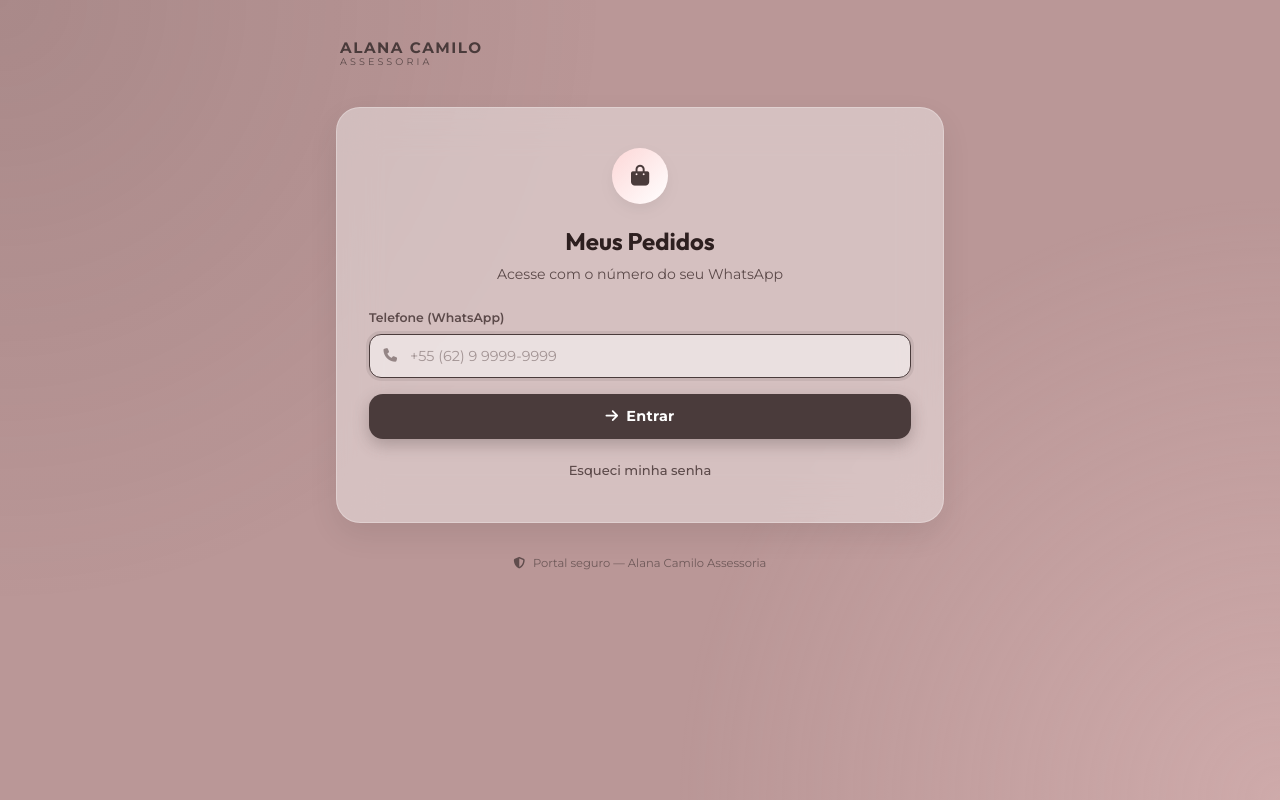
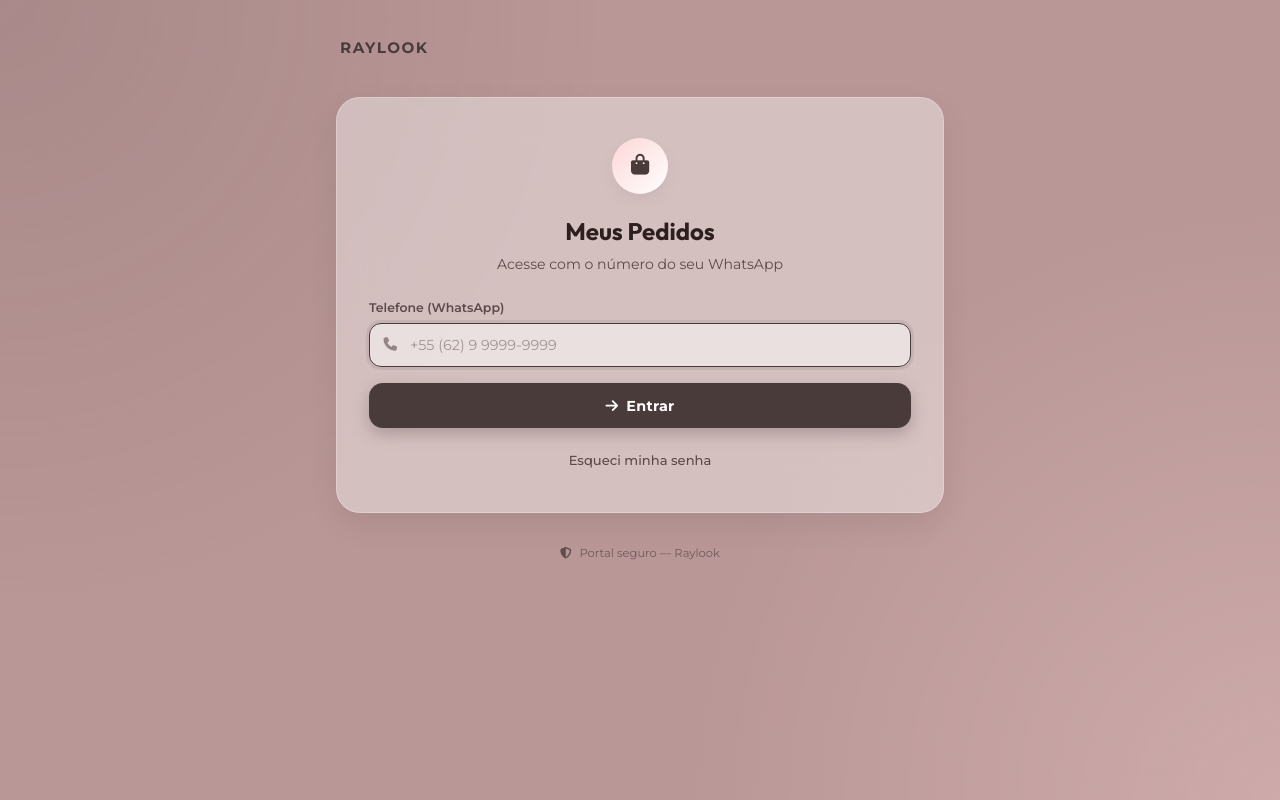
Before and after one commit to rodsaraiva/raylook, a FastAPI app: page /portal in a window 1280 px wide. Run offline with FastAPI, Linux system fonts and the light colour scheme.

Commit message:
ui: limpar referências "Alana Camilo" restantes em assets servidos
Páginas que faltaram no rebrand anterior (todos servidos pro usuário):
- templates/portal_*.html (5 telas do portal do cliente)
- templates/index.html (logo da sidebar do dashboard /v1)
- static/preview/home-v2.html (preview standalone)
- static/portal_promo.html (página promocional)
- static/css/portal.css + static/js/portal.js (cabeçalho)

Substituições uniformes:
  Alana Camilo Assessoria → Raylook
  ALANA CAMILO → RAYLOOK
  alana.v4smc.com/portal → raylook.v4smc.com/portal

Validação em prod: grep -ci alana em /login, /portal/, /portal/reset/,
/static/preview/home-v2.html, /static/portal_promo.html → todos 0.

```diff
--- a/static/css/portal.css
+++ b/static/css/portal.css
@@ -1,4 +1,4 @@
-/* Portal do Cliente — Alana Camilo Assessoria */
+/* Portal do Cliente — Raylook */
 :root {
     --bg-main: #BA9797;
     --card-bg: rgba(255, 255, 255, 0.4);
--- a/static/js/portal.js
+++ b/static/js/portal.js
@@ -1,4 +1,4 @@
-/* Portal do Cliente — Alana Camilo Assessoria */
+/* Portal do Cliente — Raylook */
 
 // ---------------------------------------------------------------------------
 // Filtros
--- a/static/portal_promo.html
+++ b/static/portal_promo.html
@@ -2,7 +2,7 @@
 <html lang="pt-br">
 <head>
     <meta charset="UTF-8">
-    <title>Portal da Cliente — Alana Camilo Assessoria</title>
+    <title>Portal da Cliente — Raylook</title>
     <link rel="preconnect" href="https://fonts.googleapis.com">
     <link href="https://fonts.googleapis.com/css2?family=Inter:wght@400;500;600;700;800&family=Outfit:wght@400;500;600;700;800&display=swap" rel="stylesheet">
     <link rel="stylesheet" href="https://cdnjs.cloudflare.com/ajax/libs/font-awesome/6.4.0/css/all.min.css">
@@ -173,7 +173,7 @@
     <div class="card">
         <div class="content">
             <div class="brand">
-                <span class="brand-main">ALANA CAMILO</span>
+                <span class="brand-main">RAYLOOK</span>
                 <span class="brand-sub">Assessoria</span>
             </div>
 
@@ -209,7 +209,7 @@
 
             <div class="cta">
                 <div class="cta-label">Acesse agora:</div>
-                <div class="cta-url">alana.v4smc.com/portal</div>
+                <div class="cta-url">raylook.v4smc.com/portal</div>
                 <div class="cta-hint">✨ Entre com o mesmo numero da enquete</div>
             </div>
         </div>
--- a/static/preview/home-v2.html
+++ b/static/preview/home-v2.html
@@ -3,7 +3,7 @@
 <head>
 <meta charset="UTF-8">
 <meta name="viewport" content="width=device-width, initial-scale=1.0">
-<title>Preview — Home v2 · Alana Camilo</title>
+<title>Preview — Home v2 · Raylook</title>
 <link rel="stylesheet" href="https://cdnjs.cloudflare.com/ajax/libs/font-awesome/6.4.0/css/all.min.css">
 <link rel="preconnect" href="https://fonts.googleapis.com">
 <link rel="preconnect" href="https://fonts.gstatic.com" crossorigin>
@@ -720,7 +720,7 @@ main {
     <!-- Sidebar (preservada) -->
     <aside class="sidebar">
         <div class="brand">
-            <div class="brand-name">Alana Camilo</div>
+            <div class="brand-name">Raylook</div>
             <div class="brand-sub">Assessoria</div>
         </div>
         <nav class="nav">
@@ -738,7 +738,7 @@ main {
         <header class="hero fade-up" style="animation-delay: 40ms;">
             <div>
                 <div class="hero-greeting">Boa tarde,</div>
-                <h1 class="hero-title">Alana <em>Camilo</em>.</h1>
+                <h1 class="hero-title">Raylook.</h1>
                 <p class="hero-subtitle">Relatório de performance em tempo real.</p>
             </div>
             <div class="hero-meta">
--- a/templates/index.html
+++ b/templates/index.html
@@ -25,8 +25,8 @@
         <aside>
             <div class="logo-area">
                 <div class="logo-text">
-                    <span class="logo-main">ALANA CAMILO</span>
-                    <span class="logo-sub">ASSESSORIA</span>
+                    <span class="logo-main">RAYLOOK</span>
+
                 </div>
             </div>
             <ul class="nav-links">
--- a/templates/portal_login.html
+++ b/templates/portal_login.html
@@ -3,7 +3,7 @@
 <head>
     <meta charset="UTF-8">
     <meta name="viewport" content="width=device-width, initial-scale=1.0">
-    <title>Portal do Cliente — Alana Camilo Assessoria</title>
+    <title>Portal do Cliente — Raylook</title>
     <link rel="stylesheet" href="https://cdnjs.cloudflare.com/ajax/libs/font-awesome/6.4.0/css/all.min.css">
     <link rel="preconnect" href="https://fonts.googleapis.com">
     <link href="https://fonts.googleapis.com/css2?family=Montserrat:wght@300;400;500;600;700&family=Outfit:wght@300;400;500;600;700&display=swap" rel="stylesheet">
@@ -13,8 +13,8 @@
     <div class="page">
         <header>
             <div class="logo-text">
-                <span class="logo-main">ALANA CAMILO</span>
-                <span class="logo-sub">ASSESSORIA</span>
+                <span class="logo-main">RAYLOOK</span>
+
             </div>
         </header>
 
@@ -67,7 +67,7 @@
         </div>
 
         <div class="footer-note">
-            <i class="fas fa-shield-halved"></i> Portal seguro — Alana Camilo Assessoria
+            <i class="fas fa-shield-halved"></i> Portal seguro — Raylook
         </div>
     </div>
 
--- a/templates/portal_pedidos.html
+++ b/templates/portal_pedidos.html
@@ -3,7 +3,7 @@
 <head>
     <meta charset="UTF-8">
     <meta name="viewport" content="width=device-width, initial-scale=1.0">
-    <title>Meus Pedidos — Alana Camilo Assessoria</title>
+    <title>Meus Pedidos — Raylook</title>
     <link rel="stylesheet" href="https://cdnjs.cloudflare.com/ajax/libs/font-awesome/6.4.0/css/all.min.css">
     <link rel="preconnect" href="https://fonts.googleapis.com">
     <link href="https://fonts.googleapis.com/css2?family=Montserrat:wght@300;400;500;600;700&family=Outfit:wght@300;400;500;600;700&display=swap" rel="stylesheet">
@@ -13,8 +13,8 @@
     <div class="page">
         <header>
             <div class="logo-text">
-                <span class="logo-main">ALANA CAMILO</span>
-                <span class="logo-sub">ASSESSORIA</span>
+                <span class="logo-main">RAYLOOK</span>
+
             </div>
             <div class="header-right">
                 <div class="avatar">{{ cliente.nome[0] | upper if cliente.nome else 'C' }}</div>
--- a/templates/portal_setup.html
+++ b/templates/portal_setup.html
@@ -3,7 +3,7 @@
 <head>
     <meta charset="UTF-8">
     <meta name="viewport" content="width=device-width, initial-scale=1.0">
-    <title>Primeiro Acesso — Alana Camilo Assessoria</title>
+    <title>Primeiro Acesso — Raylook</title>
     <link rel="stylesheet" href="https://cdnjs.cloudflare.com/ajax/libs/font-awesome/6.4.0/css/all.min.css">
     <link rel="preconnect" href="https://fonts.googleapis.com">
     <link href="https://fonts.googleapis.com/css2?family=Montserrat:wght@300;400;500;600;700&family=Outfit:wght@300;400;500;600;700&display=swap" rel="stylesheet">
@@ -13,8 +13,8 @@
     <div class="page">
         <header>
             <div class="logo-text">
-                <span class="logo-main">ALANA CAMILO</span>
-                <span class="logo-sub">ASSESSORIA</span>
+                <span class="logo-main">RAYLOOK</span>
+
             </div>
         </header>
 
```
Also changed, not shown: templates/portal_reset.html (+4 -4 lines), templates/portal_reset_confirm.html (+4 -4 lines).
